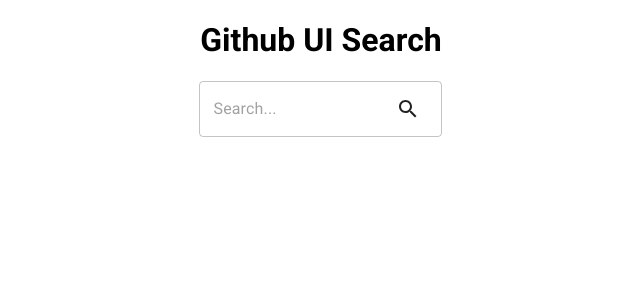
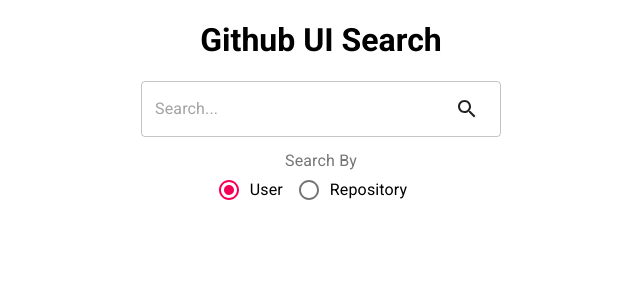
Before and after one commit to ijadams/github-search-ui, a React (Create React App) app: page / in a window 1280 px wide. Shown: the top 300 px of the page, without its empty margins (319-959 px from the left). Built offline with nearby package versions, Linux system fonts and the light colour scheme.

Commit message:
finish repo search

```diff
--- a/src/components/Result.js
+++ b/src/components/Result.js
@@ -1,5 +1,4 @@
 import React from 'react';
-import { makeStyles } from '@material-ui/core/styles';
 import Table from '@material-ui/core/Table';
 import TableBody from '@material-ui/core/TableBody';
 import TableCell from '@material-ui/core/TableCell';
@@ -15,6 +14,10 @@
         super(props);
 
         this.state = {};
+    }
+
+    getRow() {
+
     }
 
     render() {
@@ -37,9 +40,9 @@
                                 {this.props.data.map((row, i) => (
                                     <TableRow key={`id-${i}`}>
                                         <TableCell component="th" scope="row">
-                                            {row.login}
+                                            <a href={row.html_url} target="_blank">{row.login || row.full_name}</a>
                                         </TableCell>
-                                        <TableCell align="right">{row.type}</TableCell>
+                                        <TableCell align="right">{row.type || 'Repo'}</TableCell>
                                         <TableCell align="right">{row.score}</TableCell>
                                         <TableCell align="right"><img src={row.avatar_url}/></TableCell>
                                     </TableRow>
--- a/src/components/Search.js
+++ b/src/components/Search.js
@@ -1,9 +1,13 @@
 import React from 'react';
 import axios from 'axios';
-// import * as _ from 'lodash';
 import {CircularProgress, TablePagination, OutlinedInput, InputAdornment} from "@material-ui/core";
 import {Result} from './Result';
 import SearchIcon from '@material-ui/icons/Search';
+import Radio from '@material-ui/core/Radio';
+import RadioGroup from '@material-ui/core/RadioGroup';
+import FormControlLabel from '@material-ui/core/FormControlLabel';
+import FormControl from '@material-ui/core/FormControl';
+import FormLabel from '@material-ui/core/FormLabel';
 
 export default class Search extends React.Component {
 
@@ -18,14 +22,29 @@
             totalResults: null,
             currentPageNo: null,
             rowsPerPage: 30,
-            page: 0
+            page: 0,
+            searchBy: 'users'
         };
 
     }
 
+    setSearchBy = (e, q) => {
+        const {query} = this.state;
+        if (!query) {
+            this.setState({searchBy: q});
+        } else {
+            this.setState({searchBy: q}, () => {
+                setTimeout(() => {
+                    this.setState({loading: true});
+                    this.fetchSearchResults();
+                }, 200)
+            });
+        }
+    };
+
     buildUrl = () => {
-        const {page, query} = this.state;
-        let url = `https://api.github.com/search/users?q=${query}&page=${page}`;
+        const {page, query, searchBy} = this.state;
+        let url = `https://api.github.com/search/${searchBy}?q=${query}&page=${page}`;
         return url;
     };
 
@@ -38,7 +57,6 @@
                     ? 'Uhhh No results were found.'
                     : '';
                 const results = res.data.items.slice(0, rowsPerPage);
-                console.log('results', results);
                 this.setState({
                     results: results,
                     message: resultNotFoundMsg,
@@ -65,11 +83,10 @@
                 setTimeout(() => {
                     this.setState({loading: true});
                     this.fetchSearchResults();
-                }, 800)
+                }, 1500)
             });
         }
     };
-
 
 
     renderSearchResults = () => {
@@ -78,7 +95,7 @@
         if (Object.keys(results).length && results.length) {
             return (
                 <div className="results--container">
-                    <Result data={results} pageSize={this.state.rowsPerPage}/>
+                    <Result data={results} pageSize={this.state.rowsPerPage} searchBy={this.state.searchBy}/>
                 </div>
             )
         }
@@ -118,7 +135,7 @@
 
 
     render() {
-        const {query, loading, message} = this.state;
+        const {query, loading, message, searchBy} = this.state;
 
         return (
             <div className="search--container">
@@ -134,12 +151,22 @@
                                 placeholder="Search..."
                                 endAdornment={
                                     <InputAdornment position="start">
-                                        <SearchIcon />
+                                        <SearchIcon/>
                                     </InputAdornment>
                                 }
                                 onChange={(e, q) => this.handleOnInputChange(e, q)}
                             />
                         </label>
+
+                        <div className="radios">
+                            <FormControl component="fieldset">
+                                <FormLabel component="legend">Search By</FormLabel>
+                                <RadioGroup row aria-label="searchBy" name="searchBy" value={searchBy} onChange={(e, q) => this.setSearchBy(e, q)}>
+                                    <FormControlLabel value="users" control={<Radio/>} label="User"/>
+                                    <FormControlLabel value="repositories" control={<Radio/>} label="Repository"/>
+                                </RadioGroup>
+                            </FormControl>
+                        </div>
                     </div>
                 </div>
 
--- a/src/index.js
+++ b/src/index.js
@@ -11,7 +11,4 @@
   document.getElementById('root')
 );
 
-// If you want your app to work offline and load faster, you can change
-// unregister() to register() below. Note this comes with some pitfalls.
-// Learn more about service workers: https://bit.ly/CRA-PWA
 serviceWorker.unregister();
--- a/src/styles/Search.sass
+++ b/src/styles/Search.sass
@@ -1,9 +1,11 @@
 .search--container
   text-align: center
   .search--bar
-    width: 33vw
     margin: 0 auto
     input
+      min-width: 300px
+    .radios
+      margin-top: 1rem
 
 
 .result--container
```
